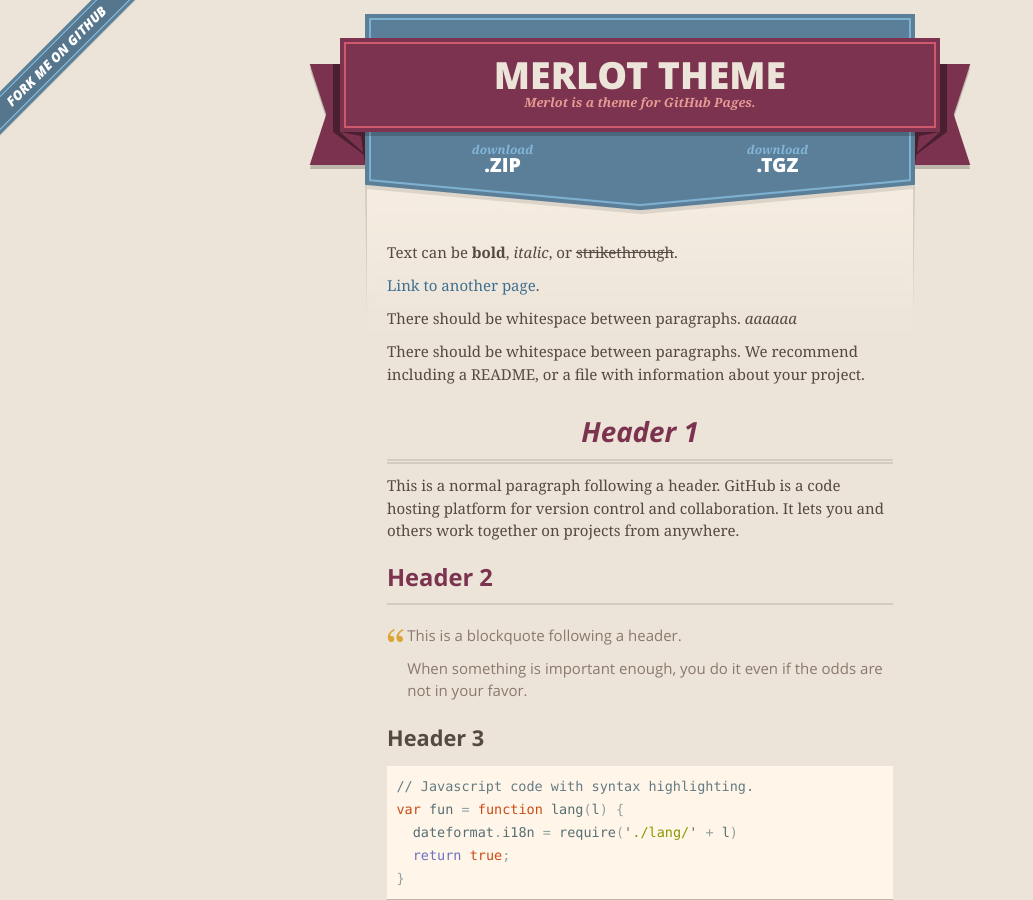
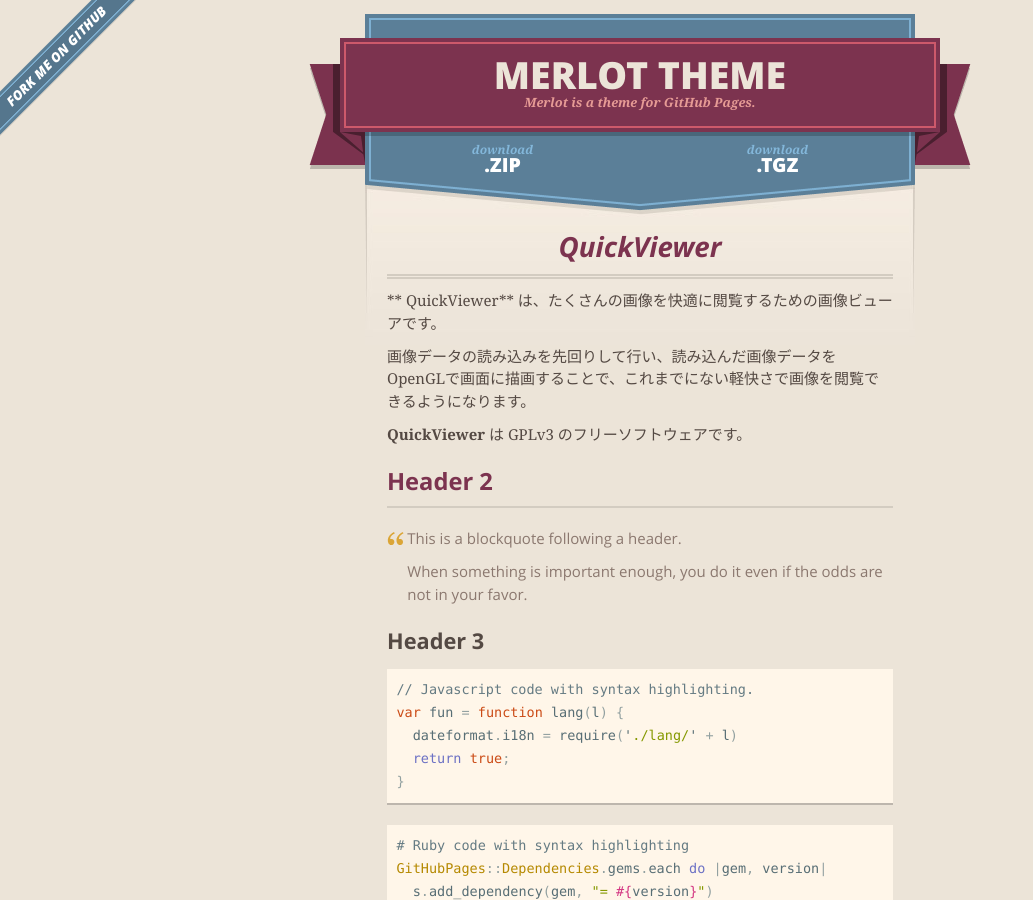
Before and after one commit to kanryu/quickviewer, a Jekyll site: the page built from docs/index.md, in a window 1280 px wide and 900 px high. Shown: the whole window, without its empty margins (0-1033 px from the left). Built offline with Jekyll 4.4.1, drawn with Linux system fonts in a browser that asks for light colours; nearby versions of some CDN libraries; our own code applies the rules of GitHub Pages for plain Markdown files.

Commit message:
Update index.md

```diff
--- a/docs/index.md
+++ b/docs/index.md
@@ -2,17 +2,13 @@
 layout: default
 ---
 
-Text can be **bold**, _italic_, or ~~strikethrough~~.
+# [](#header-1)QuickViewer
 
-[Link to another page](another-page).
+** QuickViewer** は、たくさんの画像を快適に閲覧するための画像ビューアです。
 
-There should be whitespace between paragraphs. *aaaaaa*
+画像データの読み込みを先回りして行い、読み込んだ画像データをOpenGLで画面に描画することで、これまでにない軽快さで画像を閲覧できるようになります。
 
-There should be whitespace between paragraphs. We recommend including a README, or a file with information about your project.
-
-# [](#header-1)Header 1
-
-This is a normal paragraph following a header. GitHub is a code hosting platform for version control and collaboration. It lets you and others work together on projects from anywhere.
+**QuickViewer** は GPLv3 のフリーソフトウェアです。
 
 ## [](#header-2)Header 2
 
```
